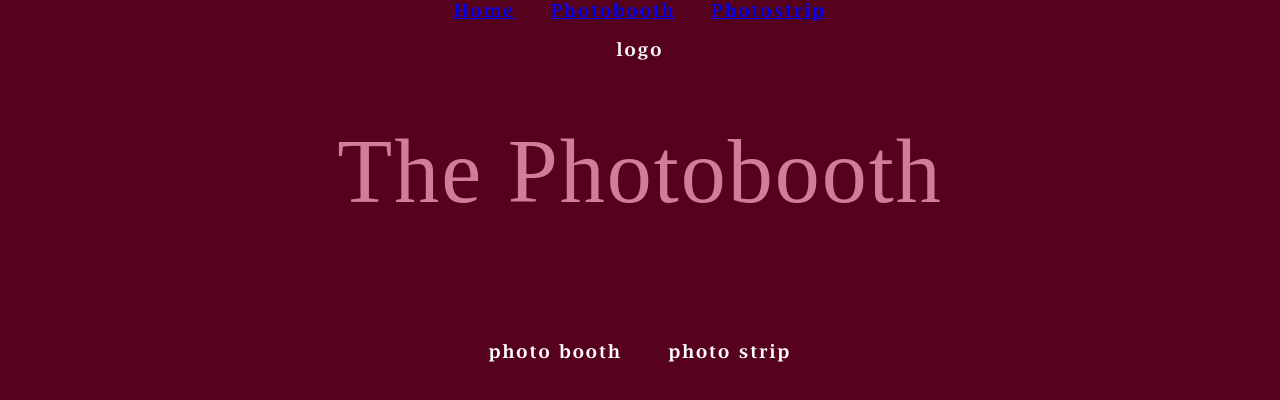
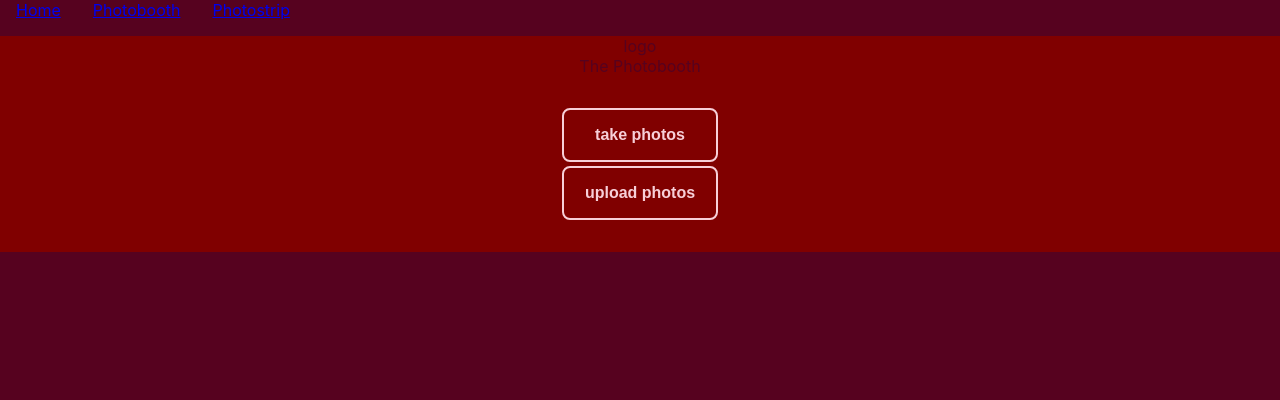
Before and after one commit to awksrj/web-photobooth-0, a React (Create React App) app in the folder frontend/: page / in a window 1280 px wide. Shown: the top 400 px of the page. Built offline with nearby package versions, Linux system fonts and the light colour scheme; a web font is replaced by a local one.

Commit message:
fix home page and home.css

```diff
--- a/frontend/src/pages/Home.css
+++ b/frontend/src/pages/Home.css
@@ -1,14 +1,16 @@
-* {
-    font-size: 18px;
-    font-weight: 20;
-    letter-spacing: 2px;
-    font-family: 'Lucida Bright', sans-serif;
-    text-align: center;
-}
+:root {
+    --color-maroon: #56021F;
+    --color-pink: #D17D98;
+    /* --color-soft-pink: #ffc0cb;
+    --color-classic-black: #000000; */
+
+    --font-handwritten: 'Pacifico', cursive;
+    --font-vintage: 'Playfair Display', serif;
+  }
 
 body {
     background-color: #56021F;
-    color: whitesmoke;
+    color: #56021F;
 }
 
 h1 {
@@ -21,135 +23,49 @@ h1 {
     margin-bottom: 100px;
 }
 
-/* .buttons {
+.background-container {
     display: flex;
     flex-direction: column;
     align-items: center;
-} */
-
-.photo-container {
-    display: flex;
-    gap: 30px;
+    justify-content: center;
+    width: full;
+    height: full;
+    background-color: maroon;
 }
 
-.photo-square {
-    width: 300px;
-    height: 300px;
-    border: 2px solid pink;
-    background-color: pink;
+.container {
+    display: flex;
+    flex-direction: column;
     align-items: center;
+    justify-content: center;
+    width: full;
+    height: full;
+}
+
+.button-container {
+    display: flex;
+    flex-direction: column;
+    gap: 4px;
+    margin: 2rem 0;
 }
 
 .button {
     appearance: none;
-    border: none;
+    border: 2px solid #F7CFD8;
+    background: transparent;
+    color: #F7CFD8;
     outline: none;
-    background: none;
     cursor: pointer;
     border-radius: 0.5rem;
-
+    padding: 1rem 1.3rem;
     font-size: 1rem;
     font-weight: 600;
     text-transform: lowercase;
+    transition: all 0.45s ease-out;
+    position: relative;
+  }
 
-    background-color: none;
-    color: white;
-    padding: 1rem 1.3rem;
-}
-
-#upload-photo-button {
-    position: relative;
-    background-color: transparent;
-    border: 2px solid #F7CFD8;
-    color: #F7CFD8;
-    transition: 0.45s ease-out;
-}
-
-#upload-photo-button span {
-    position: relative;
-    z-index: 8;
-}
-
-#upload-photo-button:after {
-    content: '';
-    position: absolute;
-    top: 50%;
-    left: 50%;
-    transform: translate(-50%, -50%);
-    z-index: 0;
-    width: calc(100% + 0.5rem);
-    height: calc(100% + 0.5rem);
-    border-radius: 0.5rem;
-    border: 2px solid lightslategray;
-    opacity: 0;
-    transition: 0.4s ease-out;
-}
-
-#upload-photo-button:hover {
-    color: #C599B6;
-    border: transparent;
-}
-
-#upload-photo-button:hover::after {
-    background-position: right;
-    width: 100%;
-    height: 100%;
-    opacity: 1;
-    border-color: #F7CFD8;
-}
-
-
-
-#preview-container {
-    margin-top: 20px;
-    display: flex;
-    justify-content: center;
-    gap: 10px;
-}
-
-.preview-image {
-    width: 100px;
-    height: 150px;
-    object-fit: cover;
-    border: 2px solid #ff69b4;
-    border-radius: 5px;
-}
-
-
-
-
-.photo-strip {
-    display: flex;
-    justify-content: center;
-    align-items: center;
-    gap: 10px;
-    padding: 20px;
-    border-radius: 15px;
-    box-shadow: 0px 4px 12px rgba(0, 0, 0, 0.1);
-    width: max-content;
-    margin: auto;
-    position: relative;
-    background-color: #f4f4f4; /* Light background color */
-}
-
-.photo-strip img {
-    width: 150px; /* Image width */
-    height: 150px; /* Image height */
-    object-fit: cover;
-    border-radius: 10px; /* Rounded corners */
-}
-
-/* Add a background frame to the photo-strip */
-.photo-strip::before {
-    content: "";
-    position: absolute;
-    top: -10px;
-    left: -10px;
-    right: -10px;
-    bottom: -10px;
-    /* background-image: url('image/frame1.png'); Background frame image */
-    background-size: cover;
-    background-position: center;
-    border-radius: 20px;
-    z-index: -1;
-}
+  .button:hover {
+    transform: translateZ(0px);
+    scale: 1.05;
+  }
--- a/frontend/src/pages/Home.tsx
+++ b/frontend/src/pages/Home.tsx
@@ -1,6 +1,7 @@
 import React from 'react';
 import './Home.css';
 import { useNavigate } from 'react-router-dom';
+import {colors, fonts} from '../styles/theme.js';
 
 function Home() {
   const navigate = useNavigate();
@@ -14,18 +15,18 @@ function Home() {
   }
 
   return (
-    <div className="home-page">
+    <div className="background-container">
+      <div className="container">
         <div className="home-logo">logo</div>
-      <h1>The Photobooth</h1>
-
+        <div className="name">The Photobooth</div>
         <div className="button-container">
           <button className="button" onClick={navigateToPhotobooth}>
-          <span>Photo Booth</span>
+            <span>take photos</span>
           </button>
-
           <button className="button" onClick={navigateToPhotostrip}>
-          <span>Photo Strip</span>
+            <span>upload photos</span>
           </button>
+        </div>
       </div>
     </div>
   );
--- /dev/null
+++ b/frontend/src/styles/theme.js
@@ -0,0 +1,12 @@
+export const colors = {
+    maroon: "#56021F",
+    // vintageSepia: "#704214",
+    // softPink: "#ffc0cb",
+    // classicBlack: "#000000",
+  };
+
+  export const fonts = {
+    curly: "'Flemish', cursive",
+    vintage: "'Playfair Display', serif",
+    // modern: "'Roboto', sans-serif",
+  };
```
Lines whose indentation alone changed are shown as unchanged.
